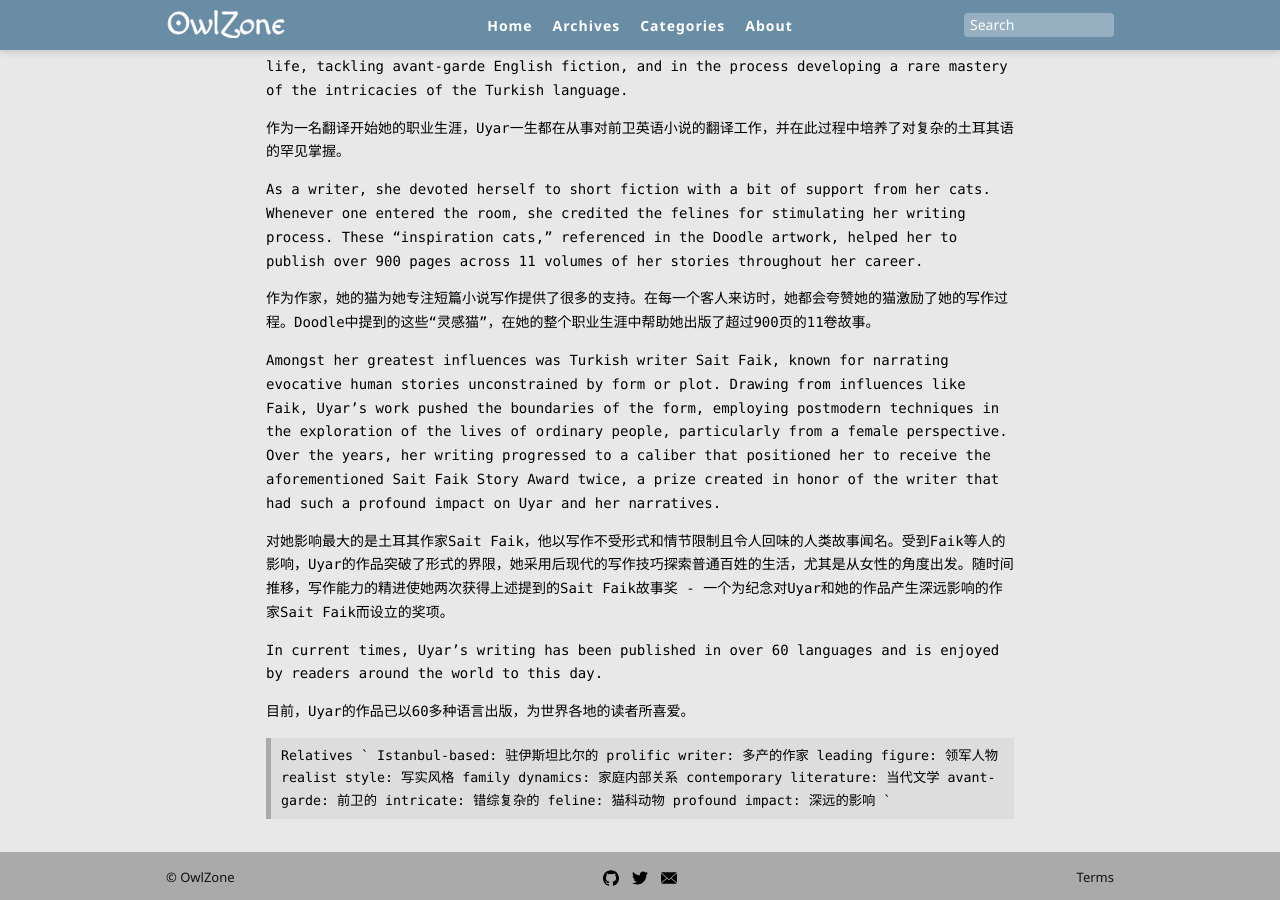
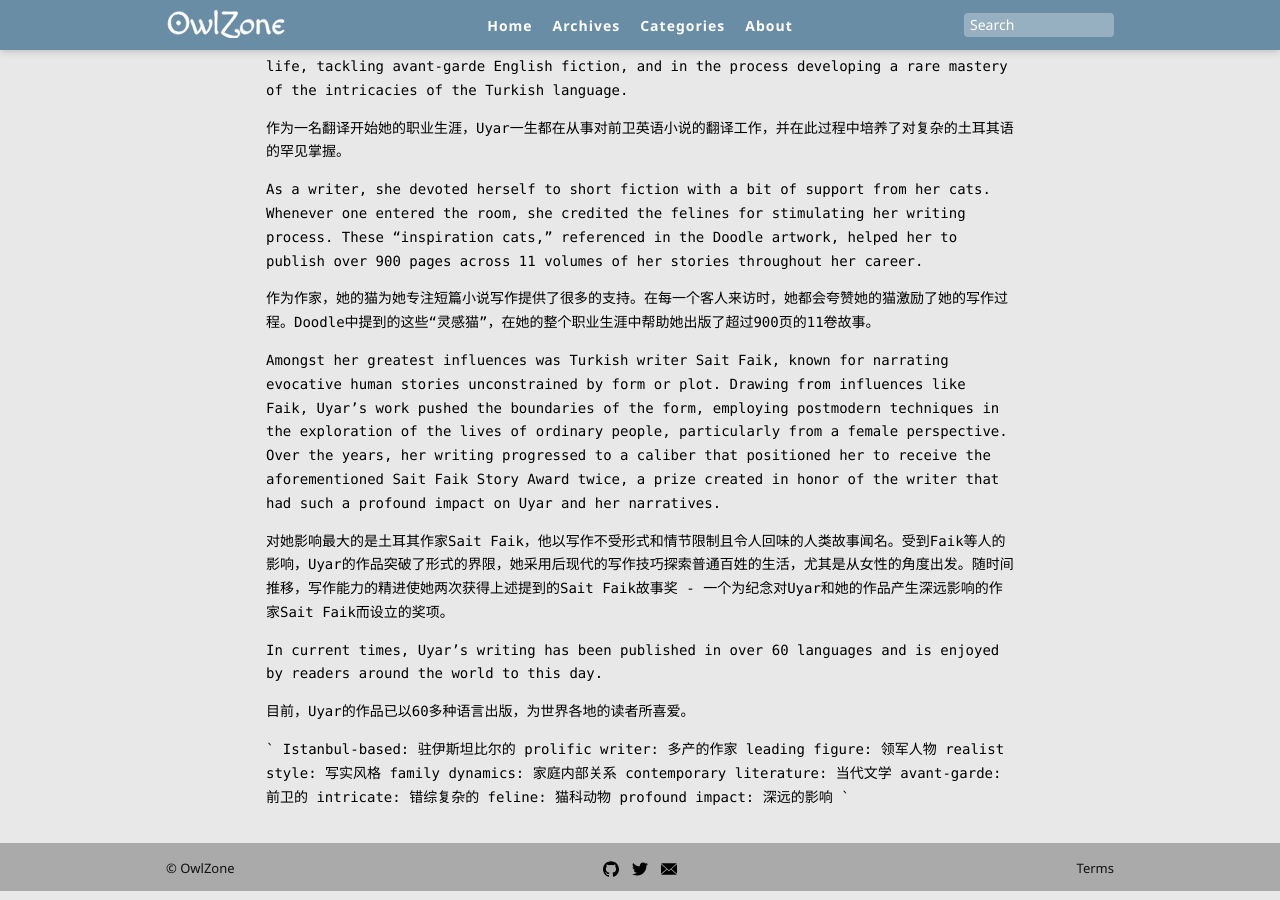
Before and after one commit to mapkts/owlzone, a Jekyll site: the page built from _posts/2020-5-11-tomris-uyar.md, in a window 1280 px wide and 900 px high, scrolled down 782 px. Built offline with Jekyll 4.4.1, drawn with Linux system fonts in a browser that asks for light colours.

Commit message:
Adjust styles

```diff
--- a/_posts/2020-5-11-tomris-uyar.md
+++ b/_posts/2020-5-11-tomris-uyar.md
@@ -31,7 +31,6 @@ In current times, Uyar’s writing has been published in over 60 languages and i
 
 目前，Uyar的作品已以60多种语言出版，为世界各地的读者所喜爱。
 
-> Relatives
 `
 Istanbul-based: 驻伊斯坦比尔的
 prolific writer: 多产的作家
```
